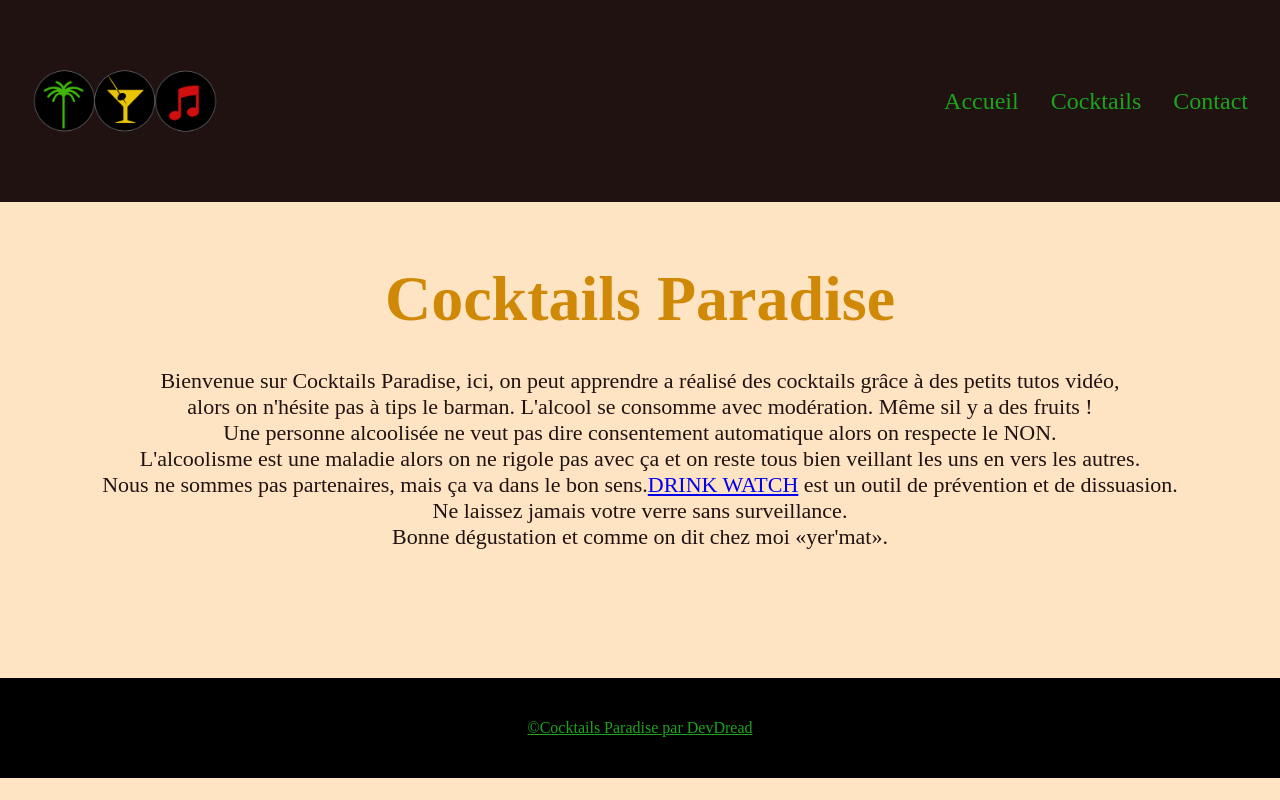
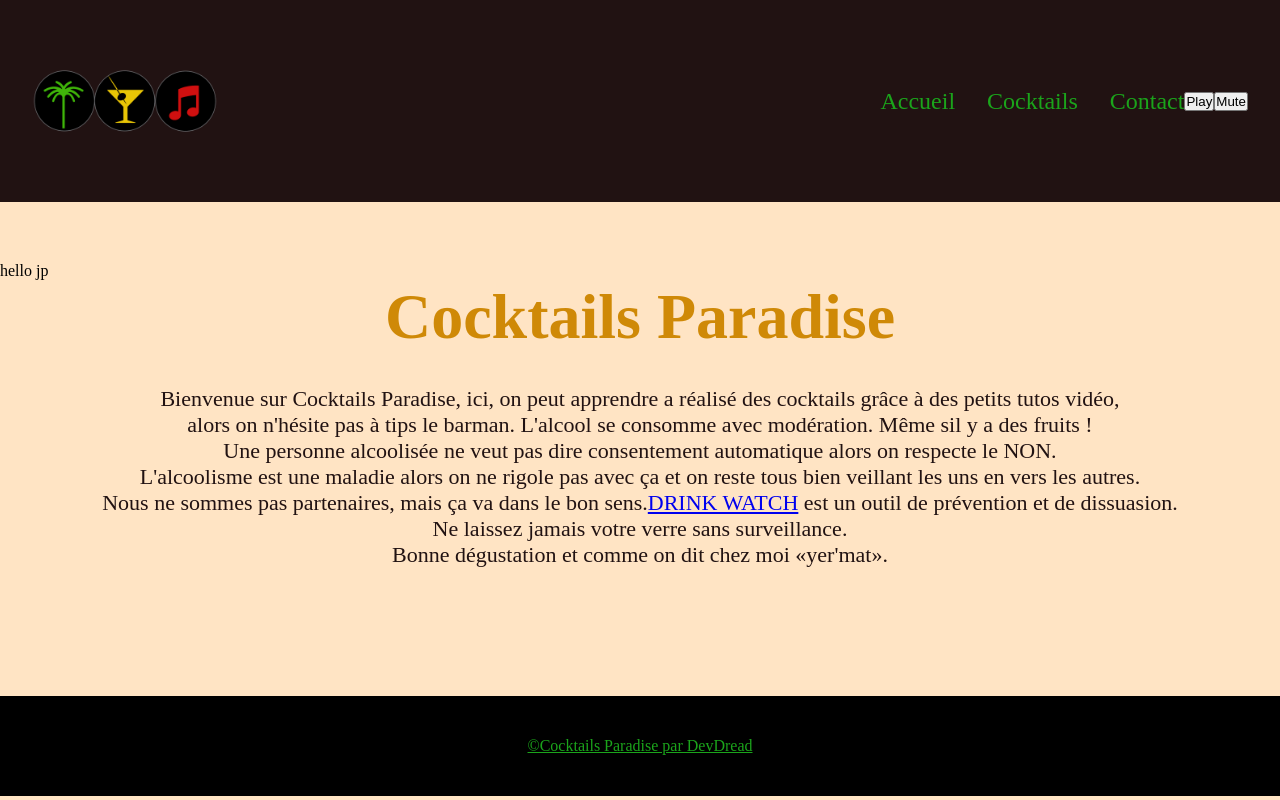
Before and after one commit to J-Patlmx/CocktailsParadise-ultimate, a React (Vite) app: page / in a window 1280 px wide. Built offline with nearby package versions, Linux system fonts and the light colour scheme.

Commit message:
ADD AudioPlayer WIP Slider TEsT

```diff
--- a/src/App.jsx
+++ b/src/App.jsx
@@ -1,15 +1,15 @@
 
 import { Link } from "react-router-dom"
 import "./styles/styles.css"
-
+import SliderComponent from"./components/slider"
 function App() {
 
   return (
     <div className="Home">
+    <SliderComponent />
 
       <h1 className="h1-HomePage">Cocktails Paradise</h1>
       <div className="card">
-
         <div>
         <p className="Home-P">
               Bienvenue sur Cocktails Paradise, ici, on peut apprendre a réalisé des cocktails grâce à des petits
--- a/src/components/Header.jsx
+++ b/src/components/Header.jsx
@@ -1,5 +1,7 @@
 import {NavLink} from "react-router-dom"
 import logo from "../assets/logo2.png"
+import MusicPlayer from "./audioplayer"
+
 function Header() {
   return (
 <div className="Header">
@@ -9,10 +11,8 @@ function Header() {
             <NavLink className="App-header-link" to={"/home"} >Accueil</NavLink>
             <NavLink className="App-header-link" to={"/cocktail"}>Cocktails </NavLink>
             <NavLink className="App-header-link" to={"/Contact"}>Contact </NavLink>
-
-
           </nav>
-
+          <MusicPlayer />
     </div>
   )
 }
--- /dev/null
+++ b/src/components/audioplayer.jsx
@@ -0,0 +1,44 @@
+import React, { Component } from 'react';
+
+class MusicPlayer extends Component {
+  constructor(props) {
+    super(props);
+    this.state = {
+      isPlaying: false,
+      isMuted: false,
+    };
+    this.audioRef = React.createRef();
+  }
+
+  togglePlay = () => {
+    const audio = this.audioRef.current;
+    if (this.state.isPlaying) {
+      audio.pause();
+    } else {
+      audio.play();
+    }
+    this.setState({ isPlaying: !this.state.isPlaying });
+  };
+
+  toggleMute = () => {
+    const audio = this.audioRef.current;
+    audio.muted = !this.state.isMuted;
+    this.setState({ isMuted: !this.state.isMuted });
+  };
+
+  render() {
+    return (
+      <div>
+        <audio ref={this.audioRef} src="lien_de_votre_morceau_audio.mp3" />
+        <button onClick={this.togglePlay}>
+          {this.state.isPlaying ? 'Pause' : 'Play'}
+        </button>
+        <button onClick={this.toggleMute}>
+          {this.state.isMuted ? 'Unmute' : 'Mute'}
+        </button>
+      </div>
+    );
+  }
+}
+
+export default MusicPlayer;
--- a/src/components/slider.jsx
+++ b/src/components/slider.jsx
@@ -1,9 +1,11 @@
-// import React from 'react'
-
 function sliderComponent() {
   return (
-    <div>slider-Component</div>
+    <>
+{/* TODO: gerer le proble daffichage */}
+
+<p>hello jp</p>
+    </>
   )
 }
 
-export default sliderComponent;
+export default sliderComponent
```
